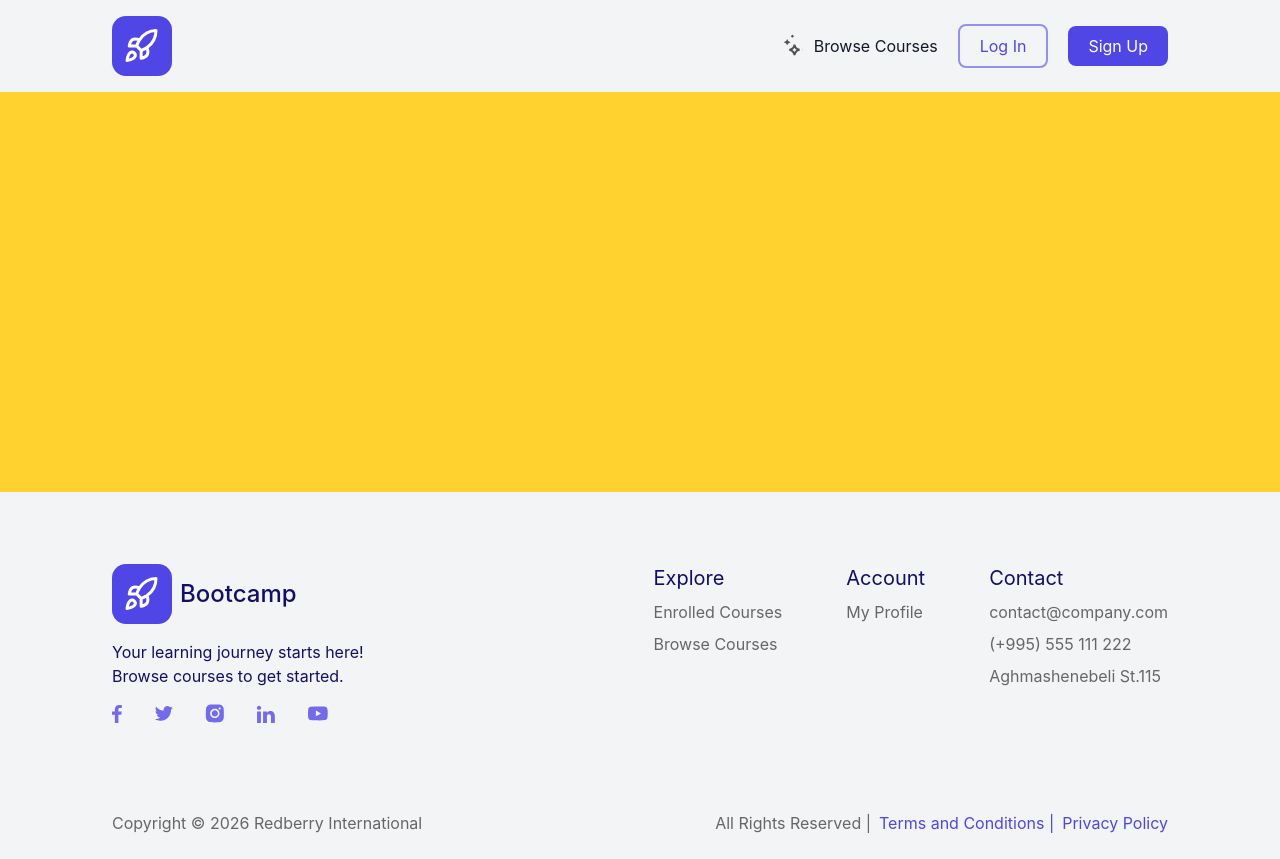
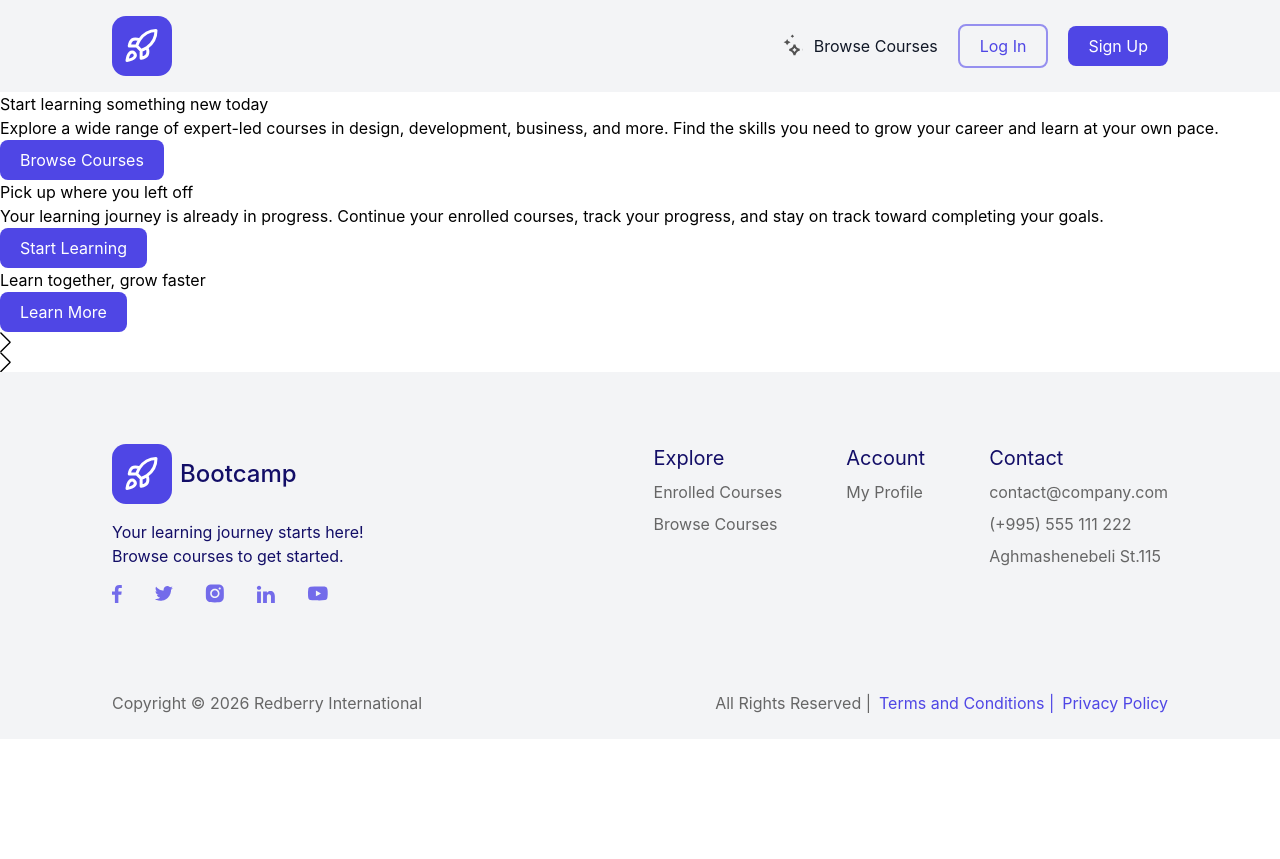
Before and after one commit to NikolozKapanadzee/RDBRBootcampXI, a React (Vite) app: page / in a window 1280 px wide. After the commit the page ends 800 px from the top, so only its background shows below. Built offline with nearby package versions, Linux system fonts and the light colour scheme.

Commit message:
feat: created layout folder for layout and created dashboard page

```diff
--- a/package.json
+++ b/package.json
@@ -13,6 +13,7 @@
     "@tailwindcss/vite": "^4.2.2",
     "react": "^19.2.4",
     "react-dom": "^19.2.4",
+    "swiper": "^12.1.3",
     "tailwindcss": "^4.2.2"
   },
   "devDependencies": {
--- a/src/App.tsx
+++ b/src/App.tsx
@@ -1,15 +1,12 @@
-import Footer from "./components/layout/footer/Footer";
-import Header from "./components/layout/header/Header";
+import MainLayout from "./components/layout/mainLayout/MainLayout";
 import "./index.css";
+import Dashboard from "./pages/dashboard/Dashboard";
 
 function App() {
   return (
-    <>
-      <Header />
-      <div className="h-100 w-full bg-amber-300"></div>
-      <Footer />
-    </>
+    <MainLayout>
+      <Dashboard />
+    </MainLayout>
   );
 }
-
 export default App;
--- /dev/null
+++ b/src/components/layout/mainLayout/MainLayout.tsx
@@ -0,0 +1,16 @@
+import Footer from "../footer/Footer";
+import Header from "../header/Header";
+
+export default function MainLayout({
+  children,
+}: {
+  children: React.ReactNode;
+}) {
+  return (
+    <>
+      <Header />
+      <main>{children}</main>
+      <Footer />
+    </>
+  );
+}
--- /dev/null
+++ b/src/components/sections/hero/HeroSlider.tsx
@@ -0,0 +1,45 @@
+import { Swiper, SwiperSlide } from "swiper/react";
+import { Navigation, Pagination } from "swiper/modules";
+import Button from "../../ui/button/Button";
+
+const HeroSlider = () => {
+  return (
+    <Swiper
+      modules={[Navigation, Pagination]}
+      navigation
+      pagination={{ clickable: true }}
+    >
+      <SwiperSlide>
+        <div>
+          <h1>Start learning something new today</h1>
+          <p>
+            Explore a wide range of expert-led courses in design, development,
+            business, and more. Find the skills you need to grow your career and
+            learn at your own pace.
+          </p>
+          <Button variant="primary">Browse Courses</Button>
+        </div>
+      </SwiperSlide>
+
+      <SwiperSlide>
+        <div>
+          <h1>Pick up where you left off</h1>
+          <p>
+            Your learning journey is already in progress. Continue your enrolled
+            courses, track your progress, and stay on track toward completing
+            your goals.
+          </p>
+          <Button variant="primary">Start Learning</Button>
+        </div>
+      </SwiperSlide>
+      <SwiperSlide>
+        <div>
+          <h1>Learn together, grow faster</h1>
+          <Button variant="primary">Learn More</Button>
+        </div>
+      </SwiperSlide>
+    </Swiper>
+  );
+};
+
+export default HeroSlider;
--- /dev/null
+++ b/src/pages/dashboard/Dashboard.tsx
@@ -0,0 +1,11 @@
+import HeroSlider from "../../components/sections/hero/HeroSlider";
+
+const Dashboard = () => {
+  return (
+    <div>
+      <HeroSlider />
+    </div>
+  );
+};
+
+export default Dashboard;
```
Also changed, not shown: 1 other file (tests, documents, lock files or other folders).
